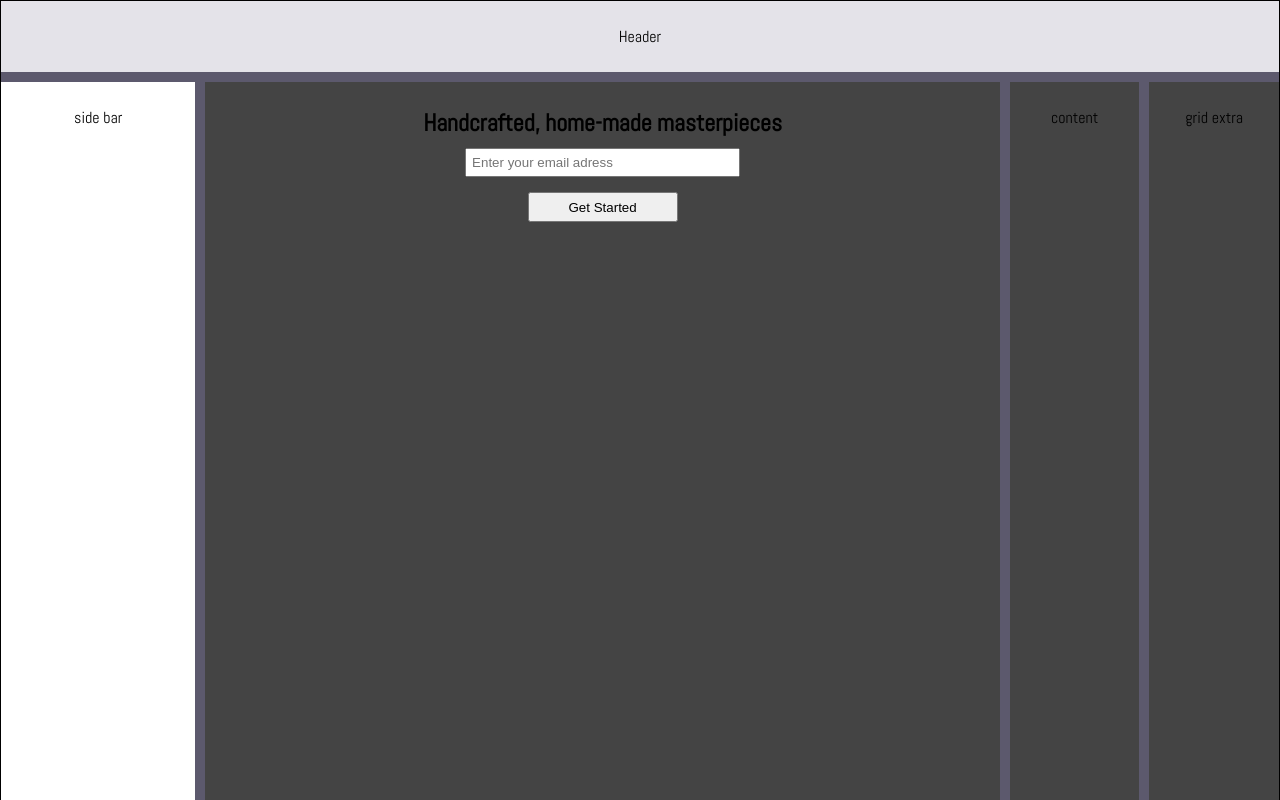
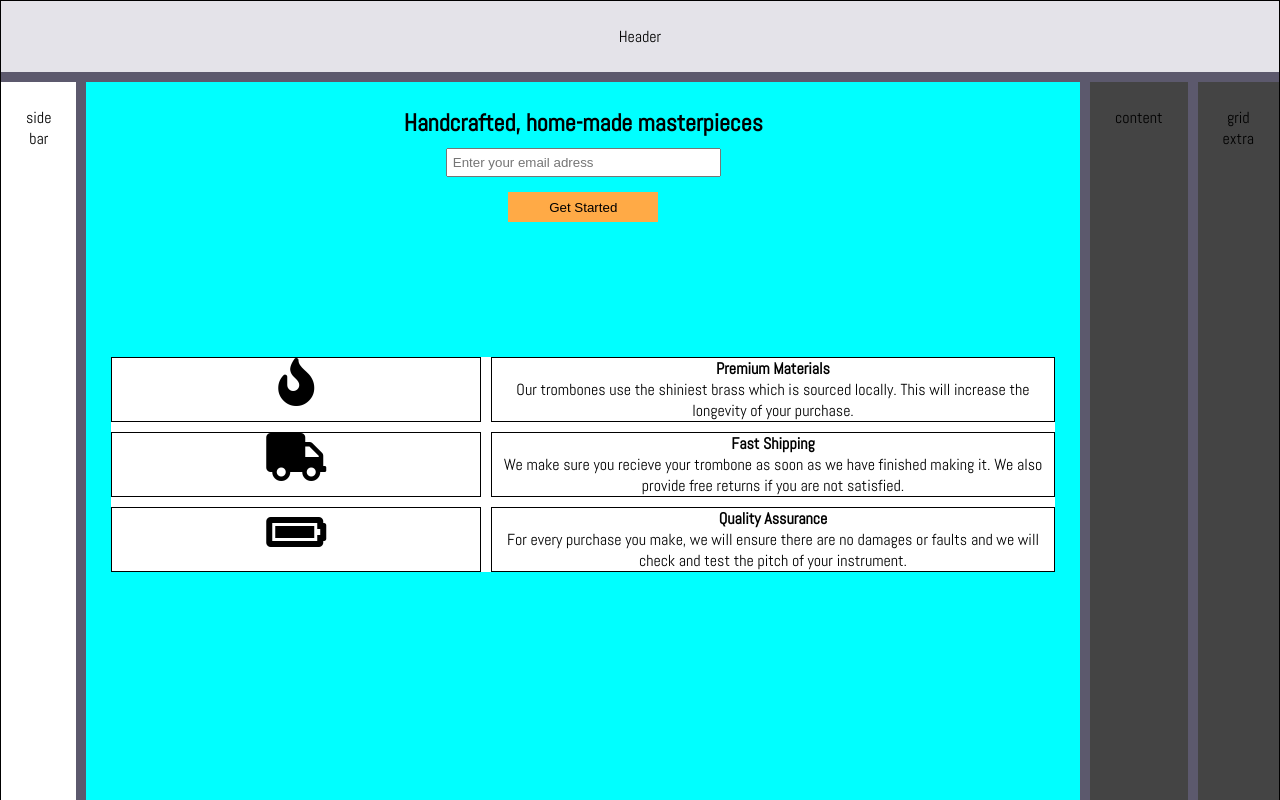
Before and after one commit to J-DouglasLira/-html-css-javascript-responsive-web-design-projects-, a plain HTML site: page productLandingPage/index.html in a window 1280 px wide. Shown: the top 800 px of the page. Drawn offline with Linux system fonts and the light colour scheme.

Commit message:
icons finished

```diff
--- a/productLandingPage/index.html
+++ b/productLandingPage/index.html
@@ -6,6 +6,12 @@
     <meta name="viewport" content="width=device-width, initial-scale=1.0" />
     <title>Document</title>
     <link rel="stylesheet" href="style.css" />
+    <link
+  rel="stylesheet"
+  href="https://use.fontawesome.com/releases/v5.8.1/css/all.css"
+  integrity="sha384-50oBUHEmvpQ+1lW4y57PTFmhCaXp0ML5d60M1M7uH2+nqUivzIebhndOJK28anvf"
+  crossorigin="anonymous"
+/>
   </head>
   <body>
 
@@ -21,6 +27,41 @@
           <input id= "email" name="email" type="email" placeholder="Enter your email adress" required=""> <br>
           <input id="submit" class="btn" type="submit" value="Get Started">
       </div>
+      <div id=features>
+        <div class="icon">
+          <i class="fa fa-3x fa-fire"></i>
+        </div>
+        <div class="icon2">
+          <i class="fa fa-3x fa-truck"></i>
+        </div>
+        <div class="icon3">
+          <i class="fa fa-3x fa-battery-full" aria-hidden="true"></i>
+        </div>
+        <div class="desc">
+          <p>
+          <strong>Premium Materials</strong>
+          <br>
+          </p>
+          <span>Our trombones use the shiniest brass which is sourced locally. This will increase the longevity of your purchase. </span>
+        </div>
+        <div class="desc2">
+          <p>
+          <strong>Fast Shipping</strong>
+          <br>
+          </p>
+          <span>We make sure you recieve your trombone as soon as we have finished making it. We also provide free returns if you are not satisfied. </span>
+        </div>
+        <div class="desc3">
+          <p>
+          <strong>Quality Assurance</strong>
+          <br>
+          </p>
+          <span>For every purchase you make, we will ensure there are no damages or faults and we will check and test the pitch of your instrument.  </span>
+        </div>
+      </div>
+
+
+
       </div>
       <div class="grid sidebar">side bar</div>
       <div class="grid content">content</div>
--- a/productLandingPage/style.css
+++ b/productLandingPage/style.css
@@ -1,4 +1,6 @@
 @import url("https://fonts.googleapis.com/css2?family=Abel&display=swap");
+
+
 * {
   box-sizing: border-box;
   margin: 0;
@@ -107,6 +109,7 @@ body {
 .hero{
 min-height: 900px;
 min-width: 600px;
+background-color: cyan;
 }
 
 .text-height{
@@ -121,18 +124,62 @@ min-width: 600px;
 }
 
 #submit{
+  max-width: 150px;
   margin: 15px 0;
-  max-width: 150px;
   width: 100%;
   height: 30px;
   padding: 5px;
+  border: 0;
   transition: background-color 1s;
-
+  background-color: var( --bs-warning);
 }
 
+#features{
+  display:grid;
+  width: 100%;
+  grid-template-columns: 0.4fr 0.3fr 0.3fr;
+  grid-column-gap: 10px;
+  grid-row-gap: 10px;
+  max-width: auto;
+  margin: 120px 30px 0px auto;
+  max-height: auto;
+  background-color: white;
+}
 
+.icon{
+  border: 1px solid black;
+  grid-column: 1/2;
+  grid-row:1/2;
+}
+.icon2{
+  background-color: white;
+  border: 1px solid black;
+  grid-column: 1/2;
+  grid-row: 2/4;
+}
 
+.icon3{
+  background-color: white;
+  border: 1px solid black;
+  grid-column:1/2;
+  grid-row:4/6;
+}
 
+.desc{
+  border: 1px solid black;
+  grid-column: 2/4;
+}
+
+.desc2{
+  border: 1px solid black;
+  grid-column: 2/4;
+  grid-row: 2/4;
+}
+.desc3{
+  border: 1px solid black;
+  grid-column: 2/4;
+  grid-row: 4/6;
+}
 .footer{
   grid-column: 1/5;
   grid-row: 6/7;
```
